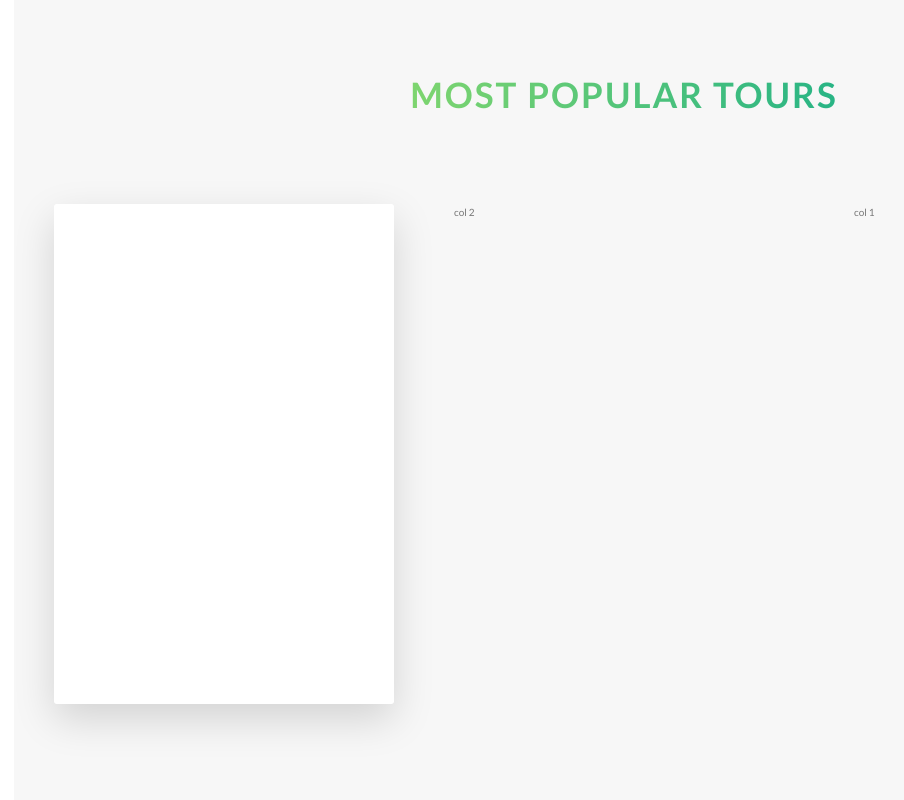
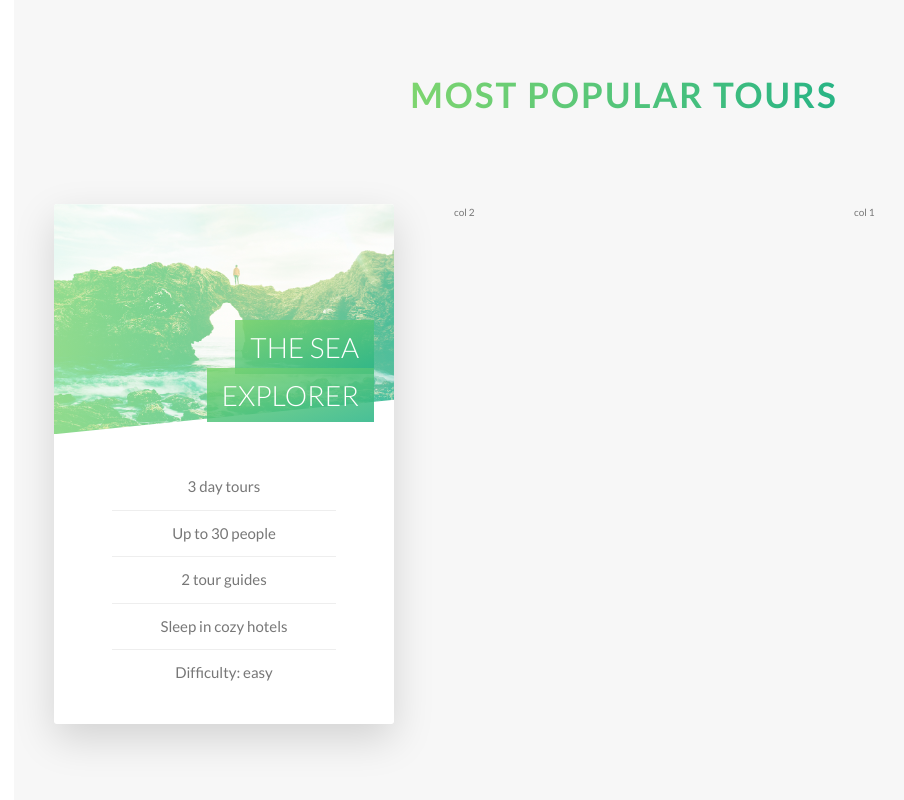
Before and after one commit to eKoh951/advanced-css-sass-course, a website: page natours/index.html in a window 1280 px wide. Shown: the part 2209-3009 px from the top of the page, without its empty margins (16-920 px from the left). Drawn offline with Linux system fonts and the light colour scheme.

Commit message:
Lesson 40: Card

```diff
--- a/natours/index.html
+++ b/natours/index.html
@@ -109,7 +109,24 @@
                 <div class="col-1-of-3">
                     <div class="card">
                         <div class="card__side card__side--front">
-                            Front
+                            <div class="card__picture card__picture--1">
+                                <!-- &nbsp; means empty space in HTML -->
+                                &nbsp;
+                            </div>
+                            <h4 class="card__heading">
+                                <span class="card__heading-span card__heading-span--1">
+                                    The Sea Explorer
+                                </span>
+                            </h4>
+                            <div class="card__details">
+                                <ul>
+                                    <li>3 day tours</li>
+                                    <li>Up to 30 people</li>
+                                    <li>2 tour guides</li>
+                                    <li>Sleep in cozy hotels</li>
+                                    <li>Difficulty: easy</li>
+                                </ul>
+                            </div>
                         </div>
                         <div class="card__side card__side--back card__side--back-1">
                             Back
--- a/natours/sass/components/_card.scss
+++ b/natours/sass/components/_card.scss
@@ -1,21 +1,22 @@
 .card {
+
+	// Functionality
 	perspective: 150rem;
 	-moz-perspective: 150rem;
 	position: relative;
-	height: 50rem;
+	height: 52rem;
 
 	&__side {
-		color: #fff;
-		font-size: 2rem;
-		height: 50rem;
+		backface-visibility: hidden;
+		border-radius: 3px;
+		box-shadow: 0 1.5rem 4rem rgba($color-black, .15);
+		height: 52rem;
 		transition: all .8s ease;
 		position: absolute;
 		top: 0;
 		left: 0;
 		width: 100%;
-		backface-visibility: hidden;
-		border-radius: 3px;
-		box-shadow: 0 1.5rem 4rem rgba($color-black, .15);
+		overflow: hidden;
 
 		&--front {
 			background-color: $color-white;
@@ -35,6 +36,72 @@
 	}
 
 	&:hover &__side--back {
-		transform: rotateY(0deg);
+		transform: rotateY(360deg);
+	}
+
+	// Front side styling
+	&__picture {
+		background-blend-mode: screen;
+		background-position: top;
+		background-size: cover;
+		height: 23rem;
+		-webkit-clip-path: polygon(0 0, 100% 0, 100% 85%, 0 100%);
+		clip-path: polygon(0 0, 100% 0, 100% 85%, 0 100%);
+
+		&--1 {
+			background-image: linear-gradient(to right, $color-primary-light, $color-primary-dark),
+												url(../img/nat-5.jpg);
+		}
+
+		&--2 {
+			background-image: url(../img/nat-5.jpg);
+		}
+
+		&--3 {
+			background-image: url(../img/nat-5.jpg);
+		}
+	}
+
+	&__heading {
+		font-size: 2.8rem;
+		font-weight: 300;
+		text-transform: uppercase;
+		text-align: right;
+		color: $color-white;
+		position: absolute;
+		top: 12rem;
+		right: 2rem;
+		width: 75%;
+	}
+
+	&__heading-span {
+		padding: 1rem 1.5rem;
+		-webkit-box-decoration-break: clone;
+		box-decoration-break: clone;
+
+		&--1 {
+			background-image: linear-gradient(to right bottom,
+				rgba($color-primary-light, .85),
+				rgba($color-primary-dark, .85));
+		}
+
+	}
+
+	&__details {
+		padding: 3rem;
+		ul {
+			list-style: none;
+			width: 80%;
+			margin: 0 auto; // To center a block element within another block element
+
+			li {
+				text-align: center;
+				font-size: 1.5rem;
+				padding: 1rem;
+				&:not(:last-child) {
+					border-bottom: 1px solid $color-grey-light-2;
+				}
+			}
+		}
 	}
 }
--- a/natours/sass/layout/_header.scss
+++ b/natours/sass/layout/_header.scss
@@ -12,6 +12,7 @@
 	position: relative;	/* Set to relative so that the children withtin this element, have their
 											 * reference from their parent, otherwise its children would reference from
 											 * the body element */
+	-webkit-clip-path: polygon(0 0, 100% 0, 100% 75vh, 0 100%);
 	clip-path: polygon(0 0, 100% 0, 100% 75vh, 0 100%);
 
 	&__logo-box {
--- a/natours/sass/pages/_home.scss
+++ b/natours/sass/pages/_home.scss
@@ -25,5 +25,4 @@
 	background-color: $color-grey-light-1;
 	padding: 25rem 0 50rem 0;
 	margin-top: -10rem;
-
 }
--- a/natours/sass/utils/_variables.scss
+++ b/natours/sass/utils/_variables.scss
@@ -11,6 +11,7 @@ $color-tertiary-dark: #5643fa;
 
 
 $color-grey-light-1: #f7f7f7;
+$color-grey-light-2: #eee;
 
 $color-grey-dark : #777;
 $color-white: #fff;
```
Also changed, not shown: natours/css/main.css, 1 other file.
